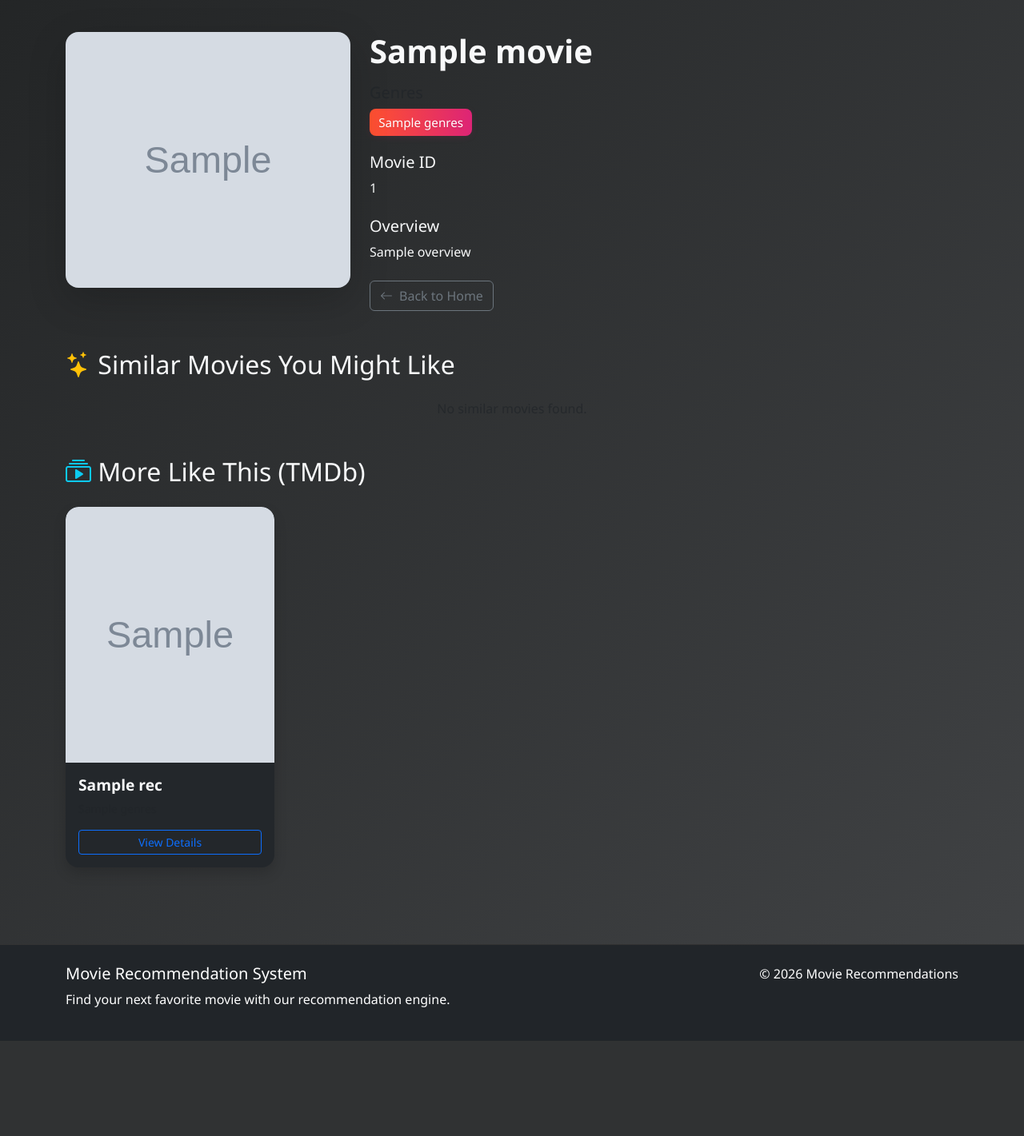
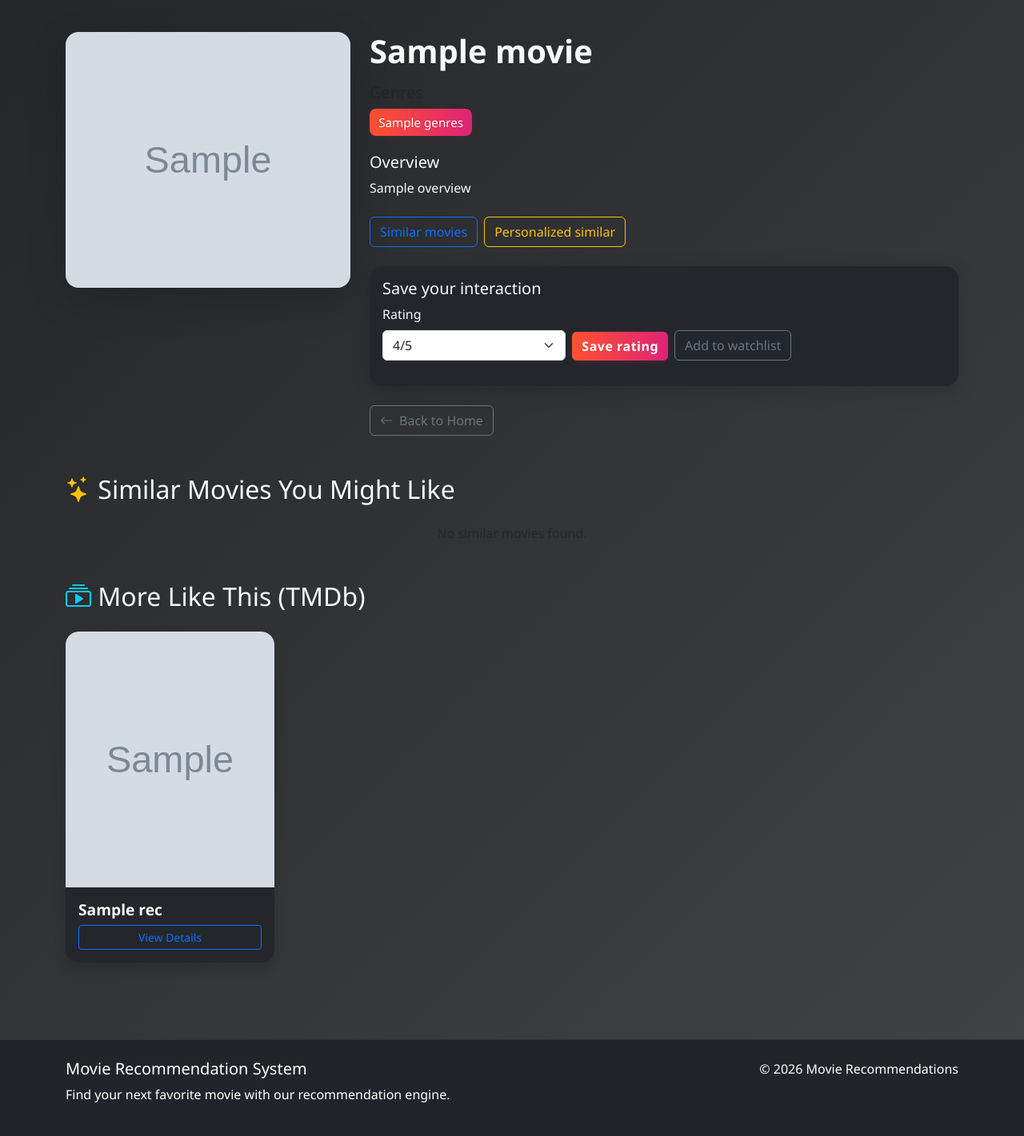
Before and after one commit to AaryaMody1301/Movie-Recommendation-System, a Flask app: template templates/movie_detail.html in a window 1280 px wide. Shown: the part 56-1477 px from the top of the page at 80% size. Before the commit the page ends 1358 px from the top, so only its background shows below. Run offline with Flask 3, Linux system fonts and the light colour scheme; a user stored in the database is signed in; tables that the repository leaves empty hold one stand-in row (values such as "Sample post"); the template is opened without the code that fills it: most values are stand-ins (such as "Sample title", 1, 10 or a date in 2020); grey boxes marked "Sample" are stand-in pictures; some libraries are stand-ins or nearby versions.

Commit message:
Phase 3: expose rating and watchlist interactions

```diff
--- a/templates/movie_detail.html
+++ b/templates/movie_detail.html
@@ -1,31 +1,41 @@
 {% extends "base.html" %}
 {% block title %}{{ movie.title or 'Movie Details' }} - Movie Recommendation System{% endblock %}
-{% block head %}{{ super() }}
-<link rel="stylesheet" href="https://cdn.jsdelivr.net/npm/bootstrap-icons@1.11.3/font/bootstrap-icons.min.css" />
-{% endblock %}
+{% block head %}{{ super() }}<link rel="stylesheet" href="https://cdn.jsdelivr.net/npm/bootstrap-icons@1.11.3/font/bootstrap-icons.min.css" />{% endblock %}
 {% block content %}
 <div class="row animate__animated animate__fadeIn">
   <div class="col-md-4 mb-4">
     <div class="card shadow-lg">
-      {% if movie.tmdb_poster_url %}
-      <img src="{{ movie.tmdb_poster_url }}" class="img-fluid rounded card-img-top" alt="{{ movie.title or 'Movie' }}" onerror="this.onerror=null; this.src='{{ url_for('static', filename='img/movie-placeholder.jpg') }}';" />
-      {% else %}
-      <img src="{{ url_for('static', filename='img/movie-placeholder.jpg') }}" class="img-fluid rounded card-img-top" alt="{{ movie.title or 'Movie' }}" />
-      {% endif %}
+      <img src="{{ movie.tmdb_poster_url or url_for('static', filename='img/movie-placeholder.jpg') }}" class="img-fluid rounded card-img-top" alt="{{ movie.title or 'Movie' }}" onerror="this.onerror=null; this.src='{{ url_for('static', filename='img/movie-placeholder.jpg') }}';" />
     </div>
   </div>
   <div class="col-md-8">
     <h1 class="mb-3 fw-bold">{{ movie.title or 'Unknown Title' }}</h1>
-    <div class="mb-3">
-      <h5 class="text-muted">Genres</h5>
-      <div class="d-flex flex-wrap gap-1">
-        {% if movie.genres %}
-          {% for genre in movie.genres.split('|') %}<span class="genre-badge">{{ genre }}</span>{% endfor %}
-        {% else %}<span class="text-muted">No genres available</span>{% endif %}
+    <div class="mb-3"><h5 class="text-muted">Genres</h5><div class="d-flex flex-wrap gap-1">{% if movie.genres %}{% for genre in movie.genres.split('|') %}<span class="genre-badge">{{ genre }}</span>{% endfor %}{% else %}<span class="text-muted">No genres available</span>{% endif %}</div></div>
+    {% if movie.overview %}<div class="mb-4"><h5>Overview</h5><p>{{ movie.overview }}</p></div>{% endif %}
+
+    {% if movie.movieId is defined and movie.movieId %}
+    <div class="d-flex flex-wrap gap-2 mb-4">
+      <a class="btn btn-outline-primary" href="{{ url_for('recommendations.similar_movies', movie_id=movie.movieId) }}">Similar movies</a>
+      {% if current_user.is_authenticated %}
+      <a class="btn btn-outline-warning" href="{{ url_for('recommendations.personalized_movie_recommendations', movie_id=movie.movieId) }}">Personalized similar</a>
+      {% endif %}
+    </div>
+
+    {% if current_user.is_authenticated %}
+    <div class="card mb-4"><div class="card-body">
+      <h2 class="h5">Save your interaction</h2>
+      <div class="row g-2 align-items-end">
+        <div class="col-sm-4"><label class="form-label" for="rating-value">Rating</label><select id="rating-value" class="form-select">{% for value in [0.5,1,1.5,2,2.5,3,3.5,4,4.5,5] %}<option value="{{ value }}" {% if value == 4 %}selected{% endif %}>{{ value }}/5</option>{% endfor %}</select></div>
+        <div class="col-sm-auto"><button id="save-rating" class="btn btn-primary" type="button">Save rating</button></div>
+        <div class="col-sm-auto"><button id="save-watchlist" class="btn btn-outline-secondary" type="button">Add to watchlist</button></div>
       </div>
-    </div>
-    <div class="mb-4"><h5>Movie ID</h5><p>{{ movie.movieId or movie.tmdb_id or 'N/A' }}</p></div>
-    {% if movie.overview %}<div class="mb-4"><h5>Overview</h5><p>{{ movie.overview }}</p></div>{% endif %}
+      <div id="interaction-message" class="small mt-3" aria-live="polite"></div>
+    </div></div>
+    {% else %}
+    <div class="alert alert-light border">Sign in to rate this movie, save it to your watchlist, and get personalized recommendations.</div>
+    {% endif %}
+    {% endif %}
+
     <a href="{{ url_for('main.index') }}" class="btn btn-outline-secondary show-spinner"><i class="bi bi-arrow-left me-2"></i>Back to Home</a>
   </div>
 </div>
@@ -33,52 +43,51 @@
 <h2 class="mt-5 mb-4"><i class="bi bi-stars text-warning"></i> Similar Movies You Might Like</h2>
 <div class="row">
   {% set recs = similar_movies if similar_movies is defined else [] %}
-  {% if recs %}
-    {% for rec in recs %}
-      {% set rec_movie = rec.movie if rec.movie is defined else rec %}
-      <div class="col-md-3 mb-4">
-        <div class="card h-100 shadow animate__animated animate__zoomIn">
-          {% if rec_movie.tmdb_poster_url %}
-          <img src="{{ rec_movie.tmdb_poster_url }}" class="card-img-top" alt="{{ rec_movie.title or 'Movie' }}" onerror="this.onerror=null; this.src='{{ url_for('static', filename='img/movie-placeholder.jpg') }}';" />
-          {% else %}
-          <img src="{{ url_for('static', filename='img/movie-placeholder.jpg') }}" class="card-img-top" alt="{{ rec_movie.title or 'Movie' }}" />
-          {% endif %}
-          <div class="card-body d-flex flex-column">
-            <h5 class="card-title">{{ rec_movie.title or 'Unknown Title' }}</h5>
-            <p class="card-text small text-muted">{{ rec_movie.genres or 'No genres' }}</p>
-            {% if rec_movie.movieId is defined %}<a href="{{ url_for('movies.movie_detail', movie_id=rec_movie.movieId) }}" class="btn btn-sm btn-outline-primary mt-auto show-spinner">View Details</a>{% endif %}
-          </div>
-        </div>
-      </div>
-    {% endfor %}
-  {% else %}
-    <div class="col-12 text-center text-muted">No similar movies found.</div>
-  {% endif %}
+  {% if recs %}{% for rec in recs %}{% set rec_movie = rec.movie if rec.movie is defined else rec %}
+  <div class="col-md-3 mb-4"><div class="card h-100 shadow animate__animated animate__zoomIn">
+    <img src="{{ rec_movie.tmdb_poster_url or url_for('static', filename='img/movie-placeholder.jpg') }}" class="card-img-top" alt="{{ rec_movie.title or 'Movie' }}" onerror="this.onerror=null; this.src='{{ url_for('static', filename='img/movie-placeholder.jpg') }}';" />
+    <div class="card-body d-flex flex-column"><h5 class="card-title">{{ rec_movie.title or 'Unknown Title' }}</h5><p class="card-text small text-muted">{{ rec_movie.genres or 'No genres' }}</p>{% if rec_movie.movieId is defined %}<a href="{{ url_for('movies.movie_detail', movie_id=rec_movie.movieId) }}" class="btn btn-sm btn-outline-primary mt-auto show-spinner">View Details</a>{% endif %}</div>
+  </div></div>
+  {% endfor %}{% else %}<div class="col-12 text-center text-muted">No similar movies found.</div>{% endif %}
 </div>
 
 {% if tmdb_similar_movies is defined and tmdb_similar_movies %}
 <h2 class="mt-5 mb-4"><i class="bi bi-collection-play text-info"></i> More Like This (TMDb)</h2>
-<div class="row">
-  {% for rec in tmdb_similar_movies %}
-  <div class="col-md-3 mb-4">
-    <div class="card h-100 shadow animate__animated animate__zoomIn">
-      {% if rec.tmdb_poster_url %}
-      <img src="{{ rec.tmdb_poster_url }}" class="card-img-top" alt="{{ rec.title or 'Movie' }}" onerror="this.onerror=null; this.src='{{ url_for('static', filename='img/movie-placeholder.jpg') }}';" />
-      {% else %}
-      <img src="{{ url_for('static', filename='img/movie-placeholder.jpg') }}" class="card-img-top" alt="{{ rec.title or 'Movie' }}" />
-      {% endif %}
-      <div class="card-body d-flex flex-column">
-        <h5 class="card-title">{{ rec.title or 'Unknown Title' }}</h5>
-        <p class="card-text small text-muted">{{ rec.genres or 'No genres' }}</p>
-        {% if rec.movieId is defined %}
-        <a href="{{ url_for('movies.movie_detail', movie_id=rec.movieId) }}" class="btn btn-sm btn-outline-primary mt-auto show-spinner">View Details</a>
-        {% elif rec.tmdb_id %}
-        <a href="{{ url_for('movies.movie_detail_by_tmdb', tmdb_id=rec.tmdb_id) }}" class="btn btn-sm btn-outline-primary mt-auto show-spinner">View Details (TMDb)</a>
-        {% endif %}
-      </div>
-    </div>
-  </div>
-  {% endfor %}
-</div>
+<div class="row">{% for rec in tmdb_similar_movies %}<div class="col-md-3 mb-4"><div class="card h-100 shadow"><img src="{{ rec.tmdb_poster_url or url_for('static', filename='img/movie-placeholder.jpg') }}" class="card-img-top" alt="{{ rec.title or 'Movie' }}" /><div class="card-body d-flex flex-column"><h5 class="card-title">{{ rec.title or 'Unknown Title' }}</h5>{% if rec.movieId is defined %}<a href="{{ url_for('movies.movie_detail', movie_id=rec.movieId) }}" class="btn btn-sm btn-outline-primary mt-auto">View Details</a>{% elif rec.tmdb_id %}<a href="{{ url_for('movies.movie_detail_by_tmdb', tmdb_id=rec.tmdb_id) }}" class="btn btn-sm btn-outline-primary mt-auto">View Details (TMDb)</a>{% endif %}</div></div></div>{% endfor %}</div>
 {% endif %}
 {% endblock %}
+
+{% block extra_js %}
+{{ super() }}
+{% if current_user.is_authenticated and movie.movieId is defined and movie.movieId %}
+<script>
+(() => {
+  const movieId = {{ movie.movieId|int }};
+  const csrfToken = {{ csrf_token()|tojson }};
+  const message = document.getElementById("interaction-message");
+  async function postJson(url, payload) {
+    const response = await fetch(url, {
+      method: "POST",
+      headers: {"Content-Type": "application/json", "X-CSRFToken": csrfToken},
+      body: JSON.stringify(payload)
+    });
+    const data = await response.json().catch(() => ({}));
+    if (!response.ok) throw new Error(data.error || "Request failed");
+    return data;
+  }
+  document.getElementById("save-rating")?.addEventListener("click", async () => {
+    try {
+      await postJson({{ url_for('recommendations.api_rate_movie')|tojson }}, {movieId, rating: Number(document.getElementById("rating-value").value)});
+      message.className = "small mt-3 text-success"; message.textContent = "Rating saved.";
+    } catch (error) { message.className = "small mt-3 text-danger"; message.textContent = error.message; }
+  });
+  document.getElementById("save-watchlist")?.addEventListener("click", async () => {
+    try {
+      await postJson({{ url_for('user.api_add_to_watchlist')|tojson }}, {movieId, notes: ""});
+      message.className = "small mt-3 text-success"; message.textContent = "Added to your watchlist.";
+    } catch (error) { message.className = "small mt-3 text-danger"; message.textContent = error.message; }
+  });
+})();
+</script>
+{% endif %}
+{% endblock %}
```
